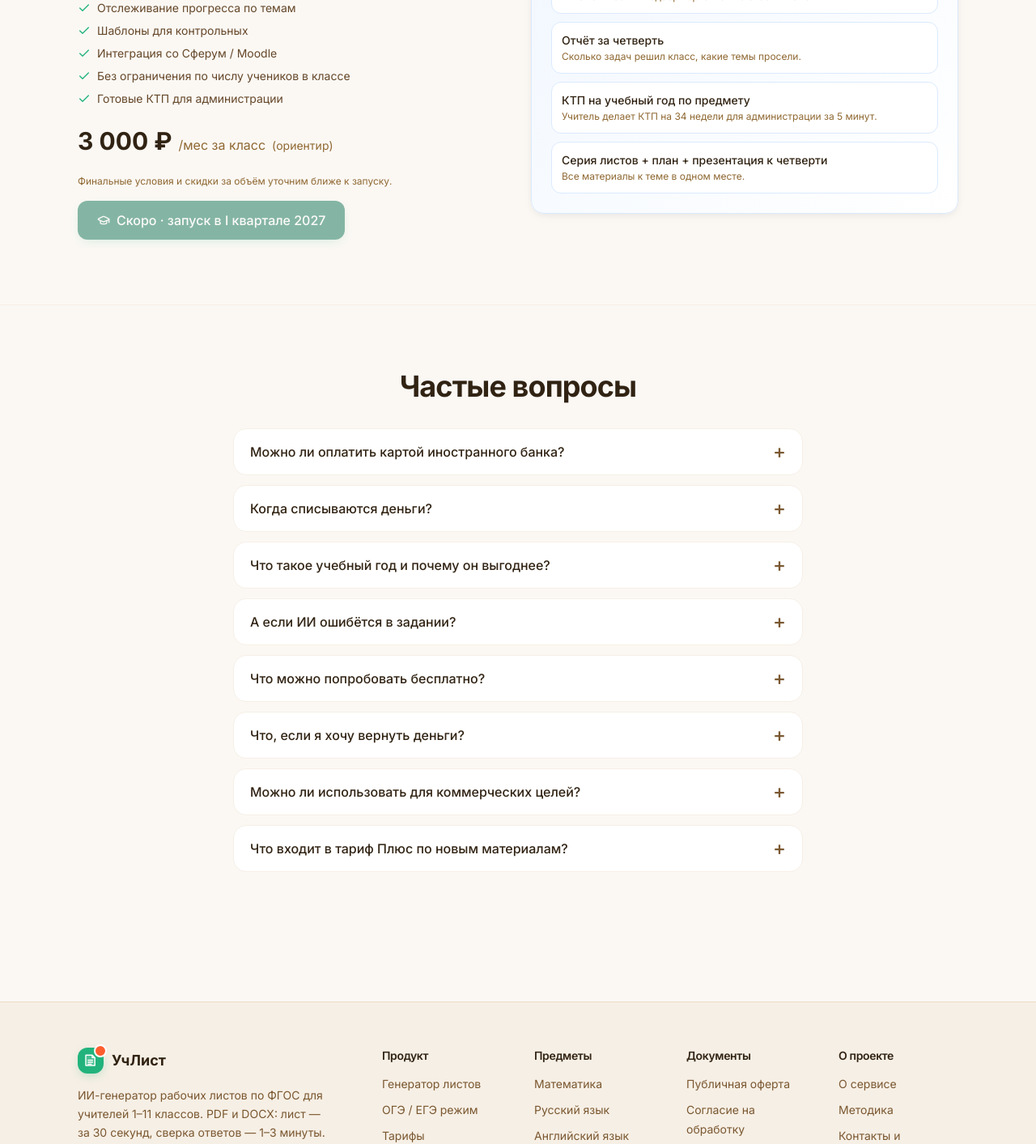
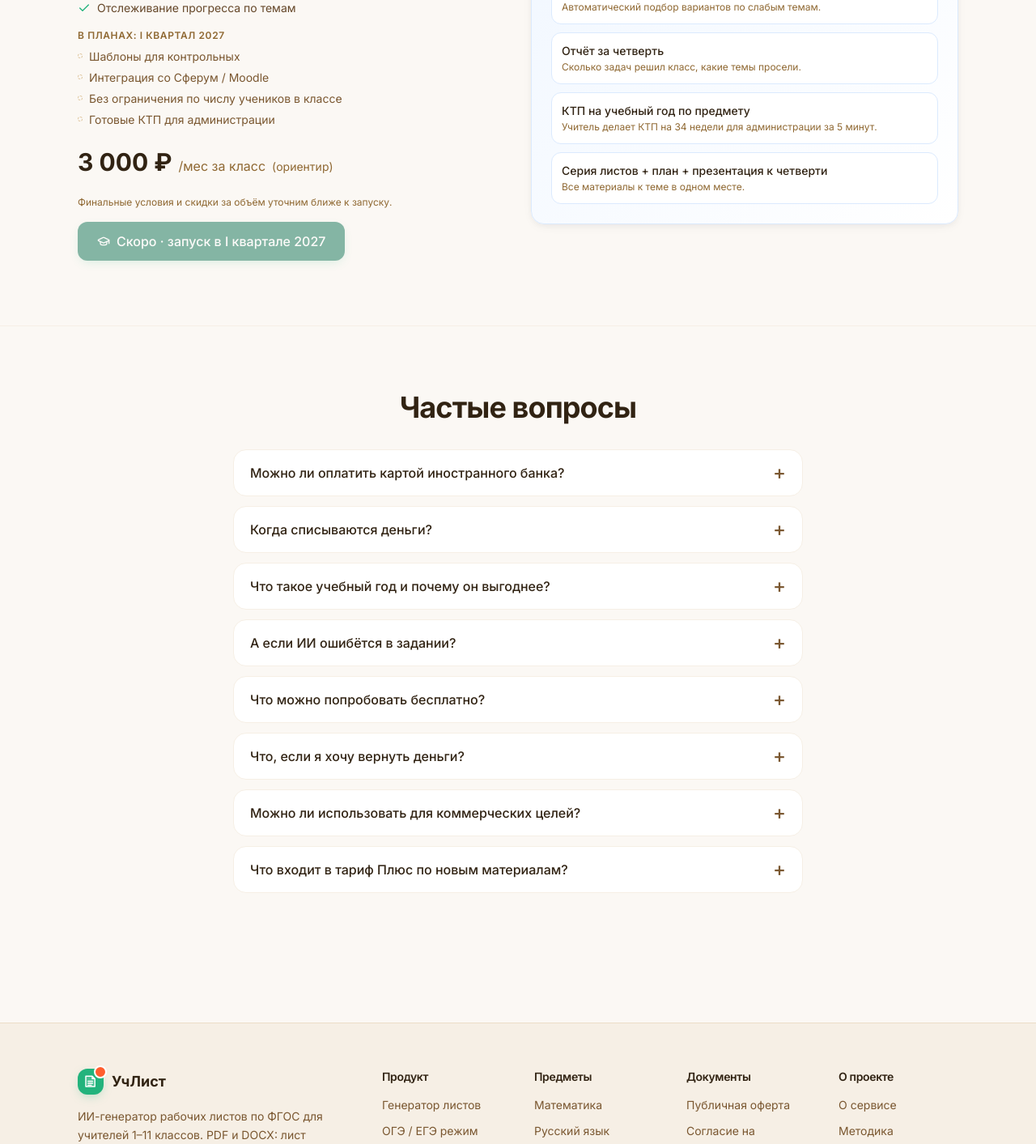
Before and after one commit to IvanLushnikov/nameone, a Next.js app: page /pricing in a window 1280 px wide. Shown: the part 3200-4613 px from the top of the page at 81% size. Built offline with nearby package versions, Linux system fonts and the light colour scheme; no server answers.

Commit message:
docs(честность): обещания без реализации — критерии, Moodle, время, формы (ТЗ-37)

```diff
--- a/src/app/compare/_lib/compare-data.ts
+++ b/src/app/compare/_lib/compare-data.ts
@@ -225,7 +225,7 @@ const obuchay: ComparePage = {
           feature: "Сколько листов в месяц",
           ours: `${monthlyWorksheets("base")}; ${monthlyWorksheets("standard")}; ${monthlyWorksheets("plus")}`,
           theirs: "40 генераций, 100 генераций, 200 генераций по тарифам",
-          note: "Мы считаем листы, а не генерации: контрольная с критериями оценивания тянет больше нормы, чем рабочий лист, — это видно в тарифах.",
+          note: "Мы считаем листы, а не генерации: контрольная в двух вариантах тянет больше нормы, чем рабочий лист, — это видно в тарифах.",
         },
         {
           feature: "Сколько стоит один лист",
--- a/src/app/methodology/page.tsx
+++ b/src/app/methodology/page.tsx
@@ -154,8 +154,9 @@ export default function MethodologyPage() {
                   {type.label}
                 </span>
               ))}
-              . Подряд одинаковые формы не идут: лист из пяти одинаковых заданий
-              проверяет один навык и ничего больше.
+              . Чередовать формы мы модель просим, но автоматически это не
+              проверяем: в листе могут попасть однотипные задания подряд — это
+              видно при просмотре листа.
             </p>
           </div>
 
--- a/src/app/pricing/page.tsx
+++ b/src/app/pricing/page.tsx
@@ -20,8 +20,16 @@ import {
   type PlanId,
 } from "@/lib/content/plans";
 import { quotaGenerations } from "@/lib/content/landing-seo";
+import { splitSchoolPlanFeatures } from "@/lib/content/school-plan";
 import { clipDescription, absoluteUrl, ogImages, twitterCard } from "@/lib/seo/metadata";
 import { JsonLd } from "@/components/seo";
+
+/**
+ * Пункты тарифа «Школа» делятся на две части: что работает сегодня и что в
+ * планах. Разделение живёт в `src/lib/content/school-plan.ts` (файл тарифов
+ * `plans.ts` в эту волну правят задачи волны 3).
+ */
+const schoolPlan = splitSchoolPlanFeatures();
 
 /**
  * Коммерческий поиск: «сколько стоит рабочие листы», «тарифы», «цена подписки
@@ -423,14 +431,41 @@ export default function PricingPage() {
                 Учитель получит админку с отчётами по успеваемости класса. Ученики — личные кабинеты с историей. Интеграция со школьной LMS. Ориентир цены — {priceLabel("school", "month")}.
               </p>
 
-              <ul className="space-y-2 mb-6">
-                {PLANS.school.features.map((f) => (
+              {/* ТЗ-37 (M-10): список «Школы» разделён на две части.
+                  С галочкой — то, что работает сегодня. Отдельным блоком, без
+                  галочек, — то, что в планах к запуску (I квартал 2027).
+                  Раньше все семь пунктов рисовались одинаковыми галочками,
+                  включая интеграцию со Сферум / Moodle, которой в проекте нет
+                  вообще: тариф помечен «скоро» и не продаётся, но галочка на
+                  витрине обещание выполняла. */}
+              <ul className="space-y-2 mb-4">
+                {schoolPlan.available.map((f) => (
                   <li key={f} className="flex items-start gap-2 text-sm text-warm-700">
                     <Check className="w-4 h-4 text-brand-500 shrink-0 mt-0.5" />
                     {f}
                   </li>
                 ))}
               </ul>
+
+              <div className="mb-6">
+                <p className="text-xs font-semibold uppercase tracking-wider text-warm-500">
+                  В планах: {PLANS.school.comingSoon}
+                </p>
+                <ul className="mt-2 space-y-1.5">
+                  {schoolPlan.planned.map((f) => (
+                    <li key={f} className="flex items-start gap-2 text-sm text-warm-600">
+                      {/* Не галочка: пункта ещё нет. Пустой пунктирный круг
+                          читается как «пока не сделано» и не путается со
+                          зелёной галочкой продаваемого тарифа. */}
+                      <span
+                        aria-hidden="true"
+                        className="mt-1.5 h-1.5 w-1.5 shrink-0 rounded-full border border-dashed border-warm-300"
+                      />
+                      {f}
+                    </li>
+                  ))}
+                </ul>
+              </div>
 
               <div className="flex flex-wrap items-baseline gap-2 mb-6">
                 <span className="text-3xl font-bold text-warm-950 whitespace-nowrap">
--- a/src/components/landing/Hero.tsx
+++ b/src/components/landing/Hero.tsx
@@ -62,13 +62,13 @@ export function Hero() {
                     "linear-gradient(to top, rgba(255,202,184,0.9) 0 34%, rgba(255,202,184,0) 34%)",
                 }}
               >
-                Сделайте его за&nbsp;30&nbsp;секунд
+                Сделайте лист из&nbsp;10&nbsp;заданий за&nbsp;30&nbsp;секунд
               </span>
             </span>
           </h1>
 
           <p className="mt-6 text-lg sm:text-xl text-warm-600 text-pretty max-w-2xl mx-auto leading-relaxed animate-fade-in" style={{ animationDelay: "0.1s", animationFillMode: "both" }}>
-            Вечер уходит на&nbsp;поиск заданий по&nbsp;программе, перенос в&nbsp;Word и&nbsp;проверку, что класс и&nbsp;тема&nbsp;— правильные. Мы&nbsp;делаем рабочий лист за&nbsp;30&nbsp;секунд: задачи под&nbsp;ФГОС, верный класс и&nbsp;тема, ответы и&nbsp;пояснения внутри.
+            Вечер уходит на&nbsp;поиск заданий по&nbsp;программе, перенос в&nbsp;Word и&nbsp;проверку, что класс и&nbsp;тема&nbsp;— правильные. Мы&nbsp;делаем рабочий лист из&nbsp;10&nbsp;заданий за&nbsp;30&nbsp;секунд: задачи под&nbsp;ФГОС, верный класс и&nbsp;тема, ответы и&nbsp;пояснения внутри.
           </p>
 
           <div className="mt-9 flex flex-col sm:flex-row items-center justify-center gap-3 animate-fade-in" style={{ animationDelay: "0.2s", animationFillMode: "both" }}>
@@ -95,7 +95,15 @@ export function Hero() {
                 17,0 с на сервере, 25 с от клиента до готового PDF
                 (ТЗ-32 AD-9), поэтому 30 секунд — честное число, а не
                 округление «на глаз». Время сверки ответов (1–3 минуты) —
-                другая операция, у неё своё число. */}
+                другая операция, у неё своё число.
+
+                ТЗ-37 (M-11): «за 30 секунд» верно ровно для дефолтных 10
+                заданий (замер 29.10.2026 — 30,1 с), а на 12 заданиях тот же
+                лист собирается 67,5 с, на контрольной — 39,2 с. Поэтому
+                число теперь названо вместе с дефолтом: 10 заданий — это
+                столько, сколько стоит в конструкторе по умолчанию, и столько
+                же показывает макет листа ниже. Учитель, который выберет 12
+                заданий, увидит это число в конструкторе до генерации. */}
 
             <Stat icon={<FileCheck className="w-4 h-4" />} label="с&nbsp;ответами и&nbsp;пояснениями" value="Все листы" />
             <Stat icon={<Sparkles className="w-4 h-4" />} label="Тем в&nbsp;каталоге" value={`${CATALOG_TOPICS}`} />
@@ -184,7 +192,7 @@ function HeroMockup() {
             <CheckCircle2 className="w-4 h-4 text-emerald-600" />
           </div>
           <div>
-            <div className="text-xs font-semibold text-warm-950">Готово примерно за 30 секунд</div>
+            <div className="text-xs font-semibold text-warm-950">10 заданий — за 30 секунд</div>
             <div className="text-[10px] text-warm-500">Ответы внутри</div>
           </div>
         </div>
@@ -230,6 +238,14 @@ function HeroMockup() {
                 <span>{task}</span>
               </li>
             ))}
+            {/* Макет показывает 10 заданий — столько, сколько в конструкторе по
+                умолчанию. Пять из них видно, остальные лист уносит на вторую
+                страницу: показывать все десять в макете не нужно, а число
+                «5 заданий» противоречило бы обещанию «за 30 секунд». */}
+            <li className="flex items-center text-warm-500">
+              <span className="inline-flex items-center justify-center w-5 h-5 rounded-full border border-warm-200 mr-2 shrink-0" />
+              …и ещё 5 заданий
+            </li>
           </ol>
 
           <div className="mt-6 pt-3 border-t border-dashed border-warm-200 text-[10px] text-[color:var(--text-muted)] text-center">
@@ -248,10 +264,10 @@ function HeroMockup() {
               <span className="text-xs text-warm-500">Генерация</span>
               <span className="text-xs text-emerald-600 font-semibold flex items-center gap-1">
                 <span className="w-1.5 h-1.5 rounded-full bg-emerald-500 animate-pulse" />
-                Готово примерно за 30 секунд
+                Готово
               </span>
             </div>
-            <div className="text-sm font-semibold text-warm-950">5 заданий · со&nbsp;сложностью средняя</div>
+            <div className="text-sm font-semibold text-warm-950">10 заданий · со&nbsp;сложностью средняя</div>
             <div className="mt-3 h-1.5 bg-warm-100 rounded-full overflow-hidden">
               <div
                 className="h-full bg-gradient-to-r from-brand-400 to-brand-600"
--- a/src/components/layout/Footer.tsx
+++ b/src/components/layout/Footer.tsx
@@ -60,8 +60,8 @@ export function Footer() {
             <Logo />
             <p className="mt-4 text-sm text-warm-600 max-w-xs leading-relaxed">
               ИИ-генератор рабочих листов по&nbsp;ФГОС для учителей 1–11&nbsp;классов.
-              PDF и&nbsp;DOCX: лист&nbsp;— за&nbsp;30&nbsp;секунд, сверка
-              ответов&nbsp;— 1–3&nbsp;минуты.
+              PDF и&nbsp;DOCX: лист из&nbsp;10&nbsp;заданий&nbsp;— за&nbsp;30&nbsp;секунд, сверка ответов&nbsp;— 1–3&nbsp;минуты.
+              Заданий больше&nbsp;— времени больше.
               План урока, презентация и&nbsp;КТП&nbsp;— в&nbsp;тарифе «Плюс».
             </p>
             <div className="mt-5 flex gap-2">
--- /dev/null
+++ b/src/lib/content/school-plan.ts
@@ -0,0 +1,59 @@
+/**
+ * Тариф «Школа» — что работает сегодня, а что в планах.
+ *
+ * ЗАЧЕМ ОТДЕЛЬНЫЙ ФАЙЛ, А НЕ ПРАВКА `plans.ts`.
+ * Тексты пунктов тарифа лежат в `plans.ts`, и в этой же волне тот файл
+ * правят две задачи волны 3 (пересчёт нормы тарифа и возврат формулировки
+ * про критерии оценивания). Править его здесь — значит начать конфликт с
+ * волной 3. Поэтому тексты берутся из `plans.ts` как есть, а КЛАССИФИКАЦИЯ
+ * («уже работает» / «в планах») живёт здесь.
+ *
+ * ЗАЧЕМ РАЗДЕЛЕНИЕ.
+ * Карточка «Школа» рисовалась тем же списком с галочками, что и карточки
+ * продаваемых тарифов, — и половина пунктов в коде отсутствует. Интеграции
+ * со Сферум / Moodle в проекте нет вообще (поиск по `src/` и `backend/src/`
+ * даёт только сам текст тарифа). Галочка на несуществующей интеграции —
+ * ложь на витрине, даже если купить тариф нельзя: тариф помечен «скоро» и
+ * не продаётся (`SELLABLE_PLANS` в `backend/src/services/billing.ts`).
+ * Поэтому список делится на два: что есть сегодня (с галочкой) и что в
+ * планах (без галочки, отдельным блоком с датой запуска).
+ *
+ * ГРАНИЦА ОТВЕТСТВЕННОСТИ.
+ * Если в волне 3 текст пункта в `plans.ts` перепишут, тест «ТЗ-37 · M-10»
+ * из `tests/truthful-claims.test.ts` упадёт: список планов перестанет
+ * совпадать с текстом в `plans.ts`. Это намеренно — пункт, который уехал
+ * из «в планах» в «уже работает», молча получит галочку, а это ровно та
+ * ошибка, которую задача закрывает.
+ */
+
+import { PLANS } from "./plans";
+
+/**
+ * Пункты тарифа «Школа», которых в продукте ещё нет.
+ *
+ * Текст пункта пишется здесь ровно так же, как он записан в `plans.ts`:
+ * список намеренно ссылается на формулировки плана, а не заводит свои
+ * копии. Расхождение ловит тест.
+ */
+export const SCHOOL_PLAN_PLANNED_FEATURES: readonly string[] = [
+  "Шаблоны для контрольных",
+  "Интеграция со Сферум / Moodle",
+  "Готовые КТП для администрации",
+  "Без ограничения по числу учеников в классе",
+];
+
+/**
+ * Разделяет пункты тарифа «Школа» на «уже работает» и «в планах».
+ *
+ * Порядок пунктов сохраняется: `features` — это порядок, задуманный
+ * владельцем, и переставлять его здесь нельзя.
+ */
+export function splitSchoolPlanFeatures(
+  features: readonly string[] = PLANS.school.features,
+): { available: string[]; planned: string[] } {
+  const planned = new Set(SCHOOL_PLAN_PLANNED_FEATURES);
+  return {
+    available: features.filter((f) => !planned.has(f)),
+    planned: features.filter((f) => planned.has(f)),
+  };
+}
```
Also changed, not shown: public/llms-full.txt, public/llms.txt, 2 other files (tests, documents, lock files or other folders).
